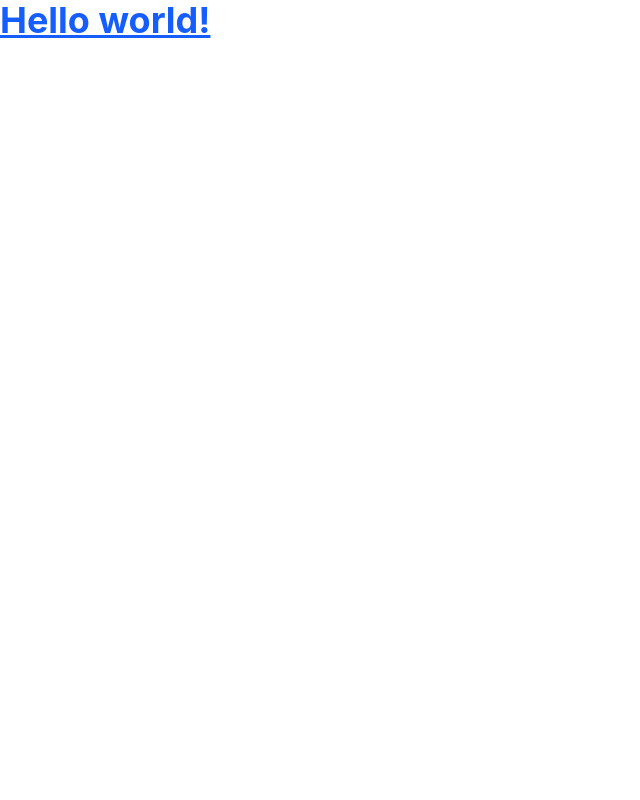
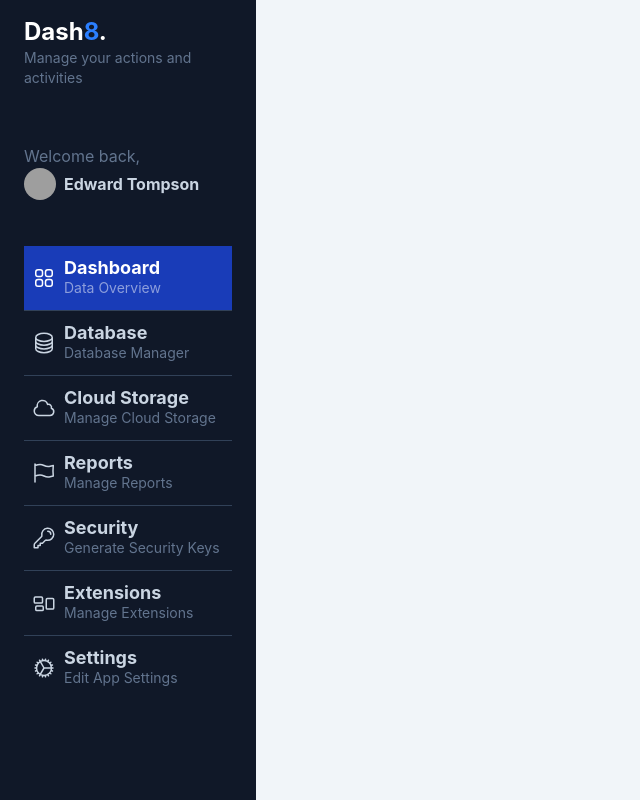
Before and after one commit to AngelPortilla1/GiftsAPP, an Angular app: page / in a window 1280 px wide. Shown: the whole page, without its empty margins (0-640 px from the left). Built offline with nearby package versions, Linux system fonts and the light colour scheme; grey boxes are pictures that could not be loaded.

Commit message:
New dashboard changed

```diff
--- a/src/app/app.html
+++ b/src/app/app.html
@@ -1,6 +1,104 @@
-<!-- <router-outlet>
-  <h1>Gifs App</h1>
-</router-outlet> -->
-<h1 class="text-blue-600 text-4xl font-bold underline">
-  Hello world!
-</h1>
+<div class="bg-slate-100 overflow-y-scroll w-screen h-screen antialiased text-slate-300 selection:bg-blue-600 selection:text-white">
+    <div class="flex flex-col relative w-screen">
+        <div id="menu" class="bg-gray-900 min-h-screen z-10 text-slate-300 w-64 fixed left-0 h-screen overflow-y-scroll">
+           <div id="logo" class="my-4 px-6">
+            <h1 class="text-lg md:text-2xl font-bold text-white">Dash<span class="text-blue-500">8</span>.</h1>
+            <p class="text-slate-500 text-sm">Manage your actions and activities</p>
+           </div>
+           <div id="profile" class="px-6 py-10">
+            <p class="text-slate-500">Welcome back,</p>
+            <a href="#" class="inline-flex space-x-2 items-center">
+                <span>
+                    <img class="rounded-full w-8 h-8" src="https://images.unsplash.com/photo-1542909168-82c3e7fdca5c?ixlib=rb-4.0.3&ixid=MnwxMjA3fDB8MHxwaG90by1wYWdlfHx8fGVufDB8fHx8&auto=format&fit=crop&w=128&q=80" alt="">
+                </span>
+                <span class="text-sm md:text-base font-bold">
+                    Edward Tompson
+                </span>
+                </a>
+           </div>
+           <div id="nav" class="w-full px-6">
+            <a href="#" class="w-full px-2 inline-flex space-x-2 items-center border-b border-slate-700 py-3 bg-blue-800 hover:bg-white/5 transition ease-linear duration-150">
+                <div>
+                    <svg xmlns="http://www.w3.org/2000/svg" fill="none" viewBox="0 0 24 24" stroke-width="1.5" stroke="currentColor" class="w-6 h-6 text-white">
+                        <path stroke-linecap="round" stroke-linejoin="round" d="M3.75 6A2.25 2.25 0 016 3.75h2.25A2.25 2.25 0 0110.5 6v2.25a2.25 2.25 0 01-2.25 2.25H6a2.25 2.25 0 01-2.25-2.25V6zM3.75 15.75A2.25 2.25 0 016 13.5h2.25a2.25 2.25 0 012.25 2.25V18a2.25 2.25 0 01-2.25 2.25H6A2.25 2.25 0 013.75 18v-2.25zM13.5 6a2.25 2.25 0 012.25-2.25H18A2.25 2.25 0 0120.25 6v2.25A2.25 2.25 0 0118 10.5h-2.25a2.25 2.25 0 01-2.25-2.25V6zM13.5 15.75a2.25 2.25 0 012.25-2.25H18a2.25 2.25 0 012.25 2.25V18A2.25 2.25 0 0118 20.25h-2.25A2.25 2.25 0 0113.5 18v-2.25z" />
+                      </svg>
+
+                </div>
+                <div class="flex flex-col">
+                    <span class="text-lg font-bold leading-5 text-white">Dashboard</span>
+                    <span class="text-sm text-white/50 hidden md:block">Data Overview</span>
+                </div>
+            </a>
+            <a href="#" class="w-full px-2 inline-flex space-x-2 items-center border-b border-slate-700 py-3 hover:bg-white/5 transition ease-linear duration-150">
+                <div>
+                    <svg xmlns="http://www.w3.org/2000/svg" fill="none" viewBox="0 0 24 24" stroke-width="1.5" stroke="currentColor" class="w-6 h-6">
+                        <path stroke-linecap="round" stroke-linejoin="round" d="M20.25 6.375c0 2.278-3.694 4.125-8.25 4.125S3.75 8.653 3.75 6.375m16.5 0c0-2.278-3.694-4.125-8.25-4.125S3.75 4.097 3.75 6.375m16.5 0v11.25c0 2.278-3.694 4.125-8.25 4.125s-8.25-1.847-8.25-4.125V6.375m16.5 0v3.75m-16.5-3.75v3.75m16.5 0v3.75C20.25 16.153 16.556 18 12 18s-8.25-1.847-8.25-4.125v-3.75m16.5 0c0 2.278-3.694 4.125-8.25 4.125s-8.25-1.847-8.25-4.125" />
+                      </svg>
+                </div>
+                <div class="flex flex-col">
+                    <span class="text-lg text-slate-300 font-bold leading-5">Database</span>
+                    <span class="text-sm text-slate-500 hidden md:block">Database Manager</span>
+                </div>
+            </a>
+            <a href="#" class="w-full px-2 inline-flex space-x-2 items-center border-b border-slate-700 py-3 hover:bg-white/5 transition ease-linear duration-150">
+                <div>
+                    <svg xmlns="http://www.w3.org/2000/svg" fill="none" viewBox="0 0 24 24" stroke-width="1.5" stroke="currentColor" class="w-6 h-6">
+                        <path stroke-linecap="round" stroke-linejoin="round" d="M2.25 15a4.5 4.5 0 004.5 4.5H18a3.75 3.75 0 001.332-7.257 3 3 0 00-3.758-3.848 5.25 5.25 0 00-10.233 2.33A4.502 4.502 0 002.25 15z" />
+                      </svg>
+                </div>
+                <div class="flex flex-col">
+                    <span class="text-lg text-slate-300 font-bold leading-5">Cloud Storage</span>
+                    <span class="text-sm text-slate-500 hidden md:block">Manage Cloud Storage</span>
+                </div>
+            </a>
+            <a href="#" class="w-full px-2 inline-flex space-x-2 items-center border-b border-slate-700 py-3 hover:bg-white/5 transition ease-linear duration-150">
+                <div>
+                    <svg xmlns="http://www.w3.org/2000/svg" fill="none" viewBox="0 0 24 24" stroke-width="1.5" stroke="currentColor" class="w-6 h-6">
+                        <path stroke-linecap="round" stroke-linejoin="round" d="M3 3v1.5M3 21v-6m0 0l2.77-.693a9 9 0 016.208.682l.108.054a9 9 0 006.086.71l3.114-.732a48.524 48.524 0 01-.005-10.499l-3.11.732a9 9 0 01-6.085-.711l-.108-.054a9 9 0 00-6.208-.682L3 4.5M3 15V4.5" />
+                      </svg>
+                </div>
+                <div class="flex flex-col">
+                    <span class="text-lg text-slate-300 font-bold leading-5">Reports</span>
+                    <span class="text-sm text-slate-500 hidden md:block">Manage Reports</span>
+                </div>
+            </a>
+            <a href="#" class="w-full px-2 inline-flex space-x-2 items-center border-b border-slate-700 py-3 hover:bg-white/5 transition ease-linear duration-150">
+                <div>
+                    <svg xmlns="http://www.w3.org/2000/svg" fill="none" viewBox="0 0 24 24" stroke-width="1.5" stroke="currentColor" class="w-6 h-6">
+                        <path stroke-linecap="round" stroke-linejoin="round" d="M15.75 5.25a3 3 0 013 3m3 0a6 6 0 01-7.029 5.912c-.563-.097-1.159.026-1.563.43L10.5 17.25H8.25v2.25H6v2.25H2.25v-2.818c0-.597.237-1.17.659-1.591l6.499-6.499c.404-.404.527-1 .43-1.563A6 6 0 1121.75 8.25z" />
+                      </svg>
+                </div>
+                <div class="flex flex-col">
+                    <span class="text-lg text-slate-300 font-bold leading-5">Security</span>
+                    <span class="text-sm text-slate-500 hidden md:block">Generate Security Keys</span>
+                </div>
+            </a>
+            <a href="#" class="w-full px-2 inline-flex space-x-2 items-center border-b border-slate-700 py-3 hover:bg-white/5 transition ease-linear duration-150">
+                <div>
+                    <svg xmlns="http://www.w3.org/2000/svg" fill="none" viewBox="0 0 24 24" stroke-width="1.5" stroke="currentColor" class="w-6 h-6">
+                        <path stroke-linecap="round" stroke-linejoin="round" d="M2.25 7.125C2.25 6.504 2.754 6 3.375 6h6c.621 0 1.125.504 1.125 1.125v3.75c0 .621-.504 1.125-1.125 1.125h-6a1.125 1.125 0 01-1.125-1.125v-3.75zM14.25 8.625c0-.621.504-1.125 1.125-1.125h5.25c.621 0 1.125.504 1.125 1.125v8.25c0 .621-.504 1.125-1.125 1.125h-5.25a1.125 1.125 0 01-1.125-1.125v-8.25zM3.75 16.125c0-.621.504-1.125 1.125-1.125h5.25c.621 0 1.125.504 1.125 1.125v2.25c0 .621-.504 1.125-1.125 1.125h-5.25a1.125 1.125 0 01-1.125-1.125v-2.25z" />
+                      </svg>
+                </div>
+                <div class="flex flex-col">
+                    <span class="text-lg text-slate-300 font-bold leading-5">Extensions</span>
+                    <span class="text-sm text-slate-500 hidden md:block">Manage Extensions</span>
+                </div>
+            </a>
+            <a href="#" class="w-full px-2 inline-flex space-x-2 items-center py-3 hover:bg-white/5 transition ease-linear duration-150">
+                <div>
+                    <svg xmlns="http://www.w3.org/2000/svg" fill="none" viewBox="0 0 24 24" stroke-width="1.5" stroke="currentColor" class="w-6 h-6">
+                        <path stroke-linecap="round" stroke-linejoin="round" d="M4.5 12a7.5 7.5 0 0015 0m-15 0a7.5 7.5 0 1115 0m-15 0H3m16.5 0H21m-1.5 0H12m-8.457 3.077l1.41-.513m14.095-5.13l1.41-.513M5.106 17.785l1.15-.964m11.49-9.642l1.149-.964M7.501 19.795l.75-1.3m7.5-12.99l.75-1.3m-6.063 16.658l.26-1.477m2.605-14.772l.26-1.477m0 17.726l-.26-1.477M10.698 4.614l-.26-1.477M16.5 19.794l-.75-1.299M7.5 4.205L12 12m6.894 5.785l-1.149-.964M6.256 7.178l-1.15-.964m15.352 8.864l-1.41-.513M4.954 9.435l-1.41-.514M12.002 12l-3.75 6.495" />
+                      </svg>
+                </div>
+                <div class="flex flex-col">
+                    <span class="text-lg text-slate-300 font-bold leading-5">Settings</span>
+                    <span class="text-sm text-slate-500 hidden md:block">Edit App Settings</span>
+                </div>
+            </a>
+
+           </div>
+        </div>
+
+
+    </div>
+</div>
```
